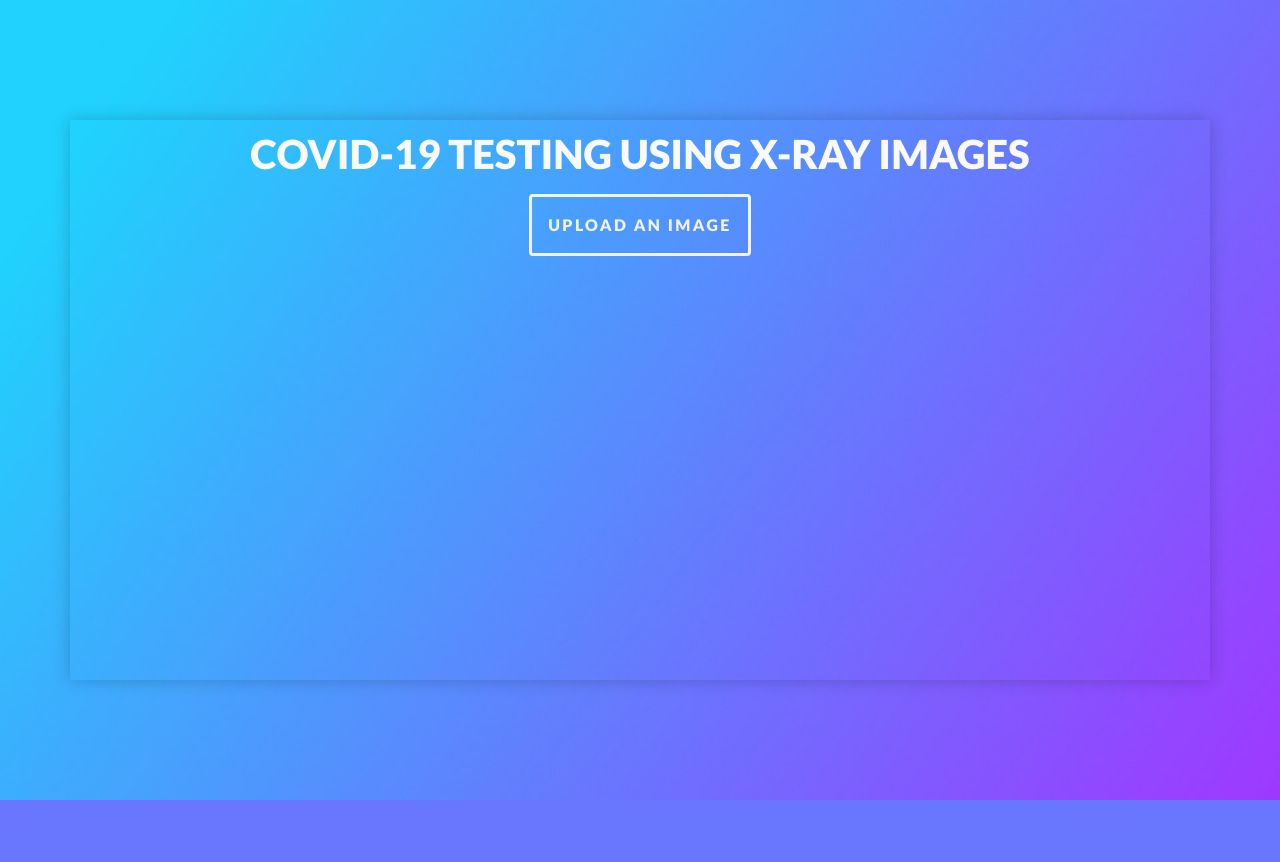
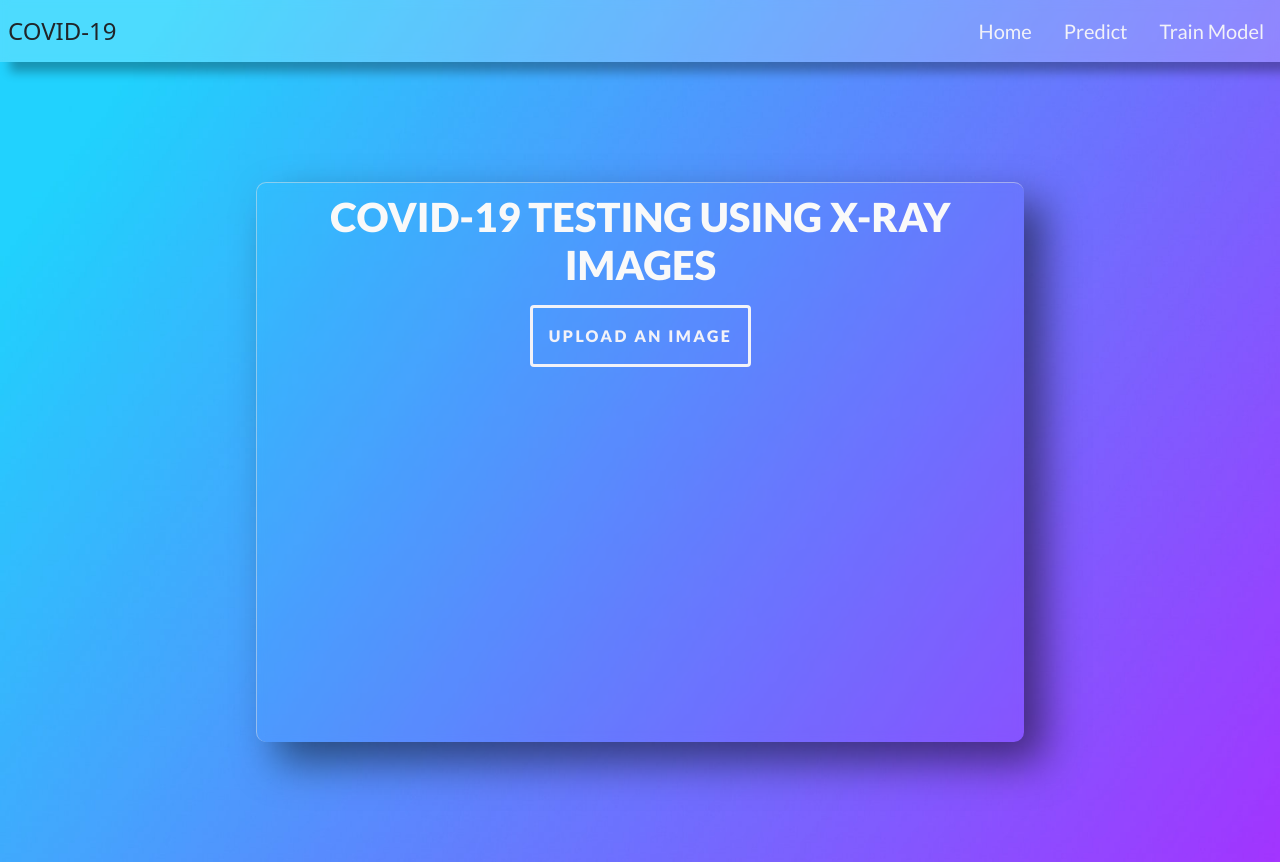
Before and after one commit to pranshuag9/covid19-analyzer, a Flask app: page /predict in a window 1280 px wide. Before the commit the page ends 800 px from the top, so only its background shows below. Run offline with Flask 2, Linux system fonts and the light colour scheme; some libraries are stand-ins or nearby versions.

Commit message:
added navbar

```diff
--- a/static/styles/styles.css
+++ b/static/styles/styles.css
@@ -1,6 +1,7 @@
  /* styling for html elements */
-body{
+ body{
   margin : 0;
+  padding: 0;
   background-image: url(../images/main-background.jpg);
   background-size: cover;
   background-attachment: fixed;
@@ -51,7 +52,8 @@
 			cursor : pointer;
 }
 #image-selector:focus + label,
-#image-selector + label:hover {
+#image-selector + label:hover,
+.navbar-links li a:hover {
         color : #212121;
 				background-color : #F2F2F8;
 				outline : none;
@@ -60,7 +62,8 @@
 #image-selector:focus + label{
   outline: none;
 }
-#image-selector:active + label{
+#image-selector:active + label,
+.navbar-links li a:active{
   transform : translate3D(0, 2px, 0);
 	outline: none;
 }
@@ -84,18 +87,24 @@
 }
 
  /* styling for class */
+
  .parent-container{
   display: grid;
   align-items: center;
   height: 100vh;
  }
-.container {
+
+ .container {
   width: 60vw;
   height: 70vh;
-  box-shadow: 0 0 1rem 0 rgba(0, 0, 0, 0.2);
+  box-shadow: 20px 20px 40px rgba(0, 0, 0, 0.5);
+  border-radius: 10px;
+  border-top: 1px solid rgba(225, 225, 225, 0.5);
+  border-left: 1px solid rgba(225, 225, 225, 0.5);
   position:relative;
   background: inherit;
   text-align: center;
+  backdrop-filter: blur(5px);
 }
 
 .container:before{
@@ -105,9 +114,10 @@
   left: 0;
   right: 0;
   bottom: 0;
-  box-shadow: inset 0 0 4000px rgba(255, 255, 255, 0.5);
+  box-shadow: inset 0 0 40px rgba(255, 255, 255, 0.5);
   filter:blur(50px);
 }
+
 
 .heading{
   font-family: "Lato";
@@ -150,6 +160,7 @@
 
 .predict{
   position: absolute;
+  background: inherit;
   left: 50%;
   bottom: 20px;
   transform: translateX(-50%);
@@ -161,3 +172,48 @@
   top: 20%;
   left: 20%;
 }
+.navbar:before{
+  position: absolute;
+  box-shadow: inset 0 0 40px rgba(255, 255, 255, 0.5);
+  filter:blur(50px);
+}
+.navbar{
+  display: flex;
+  justify-content: space-between;
+  align-items: center;
+  box-shadow: 10px 10px 10px rgba(0, 0, 0, 0.3);
+  background: rgba(255, 255, 255, 0.2);
+  padding-top: 0;
+  padding-bottom: 0;
+  backdrop-filter: blur(5px);
+}
+
+.brand-title{
+  font-size: 1.5rem;
+  margin: .5rem;
+}
+
+.navbar-links ul{
+  margin: 0;
+  padding: 0;
+  display: flex;
+}
+
+.navbar-links li{
+  list-style: none;
+}
+
+.navbar-links li a{
+  text-decoration: none;
+  color: white;
+  padding: 1rem;
+  display: block;
+  transform: translate(50%, 0);
+  font-family : 'Lato', Verdana, sans-serif;
+  font-weight: 400;
+  background-color : transparent;
+  color : #F2F2F8;
+  transform : translate3D(0, 0, 0);
+  transition : color .3s, background-color .3s, transform .15s;
+  cursor : pointer;
+}
--- a/templates/predict.html
+++ b/templates/predict.html
@@ -5,13 +5,29 @@
         <link rel="preconnect" href="https://fonts.gstatic.com">
 		<link href="https://fonts.googleapis.com/css2?family=Lato:wght@400;900&display=swap" rel="stylesheet">
 		<!-- CSS only -->
-        <link rel= "stylesheet" type= "text/css" href= "{{ url_for('static',filename='styles/styles.css') }}">
         <link href="https://cdn.jsdelivr.net/npm/bootstrap@5.0.1/dist/css/bootstrap.min.css" rel="stylesheet" integrity="sha384-+0n0xVW2eSR5OomGNYDnhzAbDsOXxcvSN1TPprVMTNDbiYZCxYbOOl7+AMvyTG2x" crossorigin="anonymous">
 		<!-- JavaScript Bundle with Popper -->
 		<script src="https://cdn.jsdelivr.net/npm/bootstrap@5.0.1/dist/js/bootstrap.bundle.min.js" integrity="sha384-gtEjrD/SeCtmISkJkNUaaKMoLD0//ElJ19smozuHV6z3Iehds+3Ulb9Bn9Plx0x4" crossorigin="anonymous"></script>
+		<link rel= "stylesheet" type= "text/css" href= "{{ url_for('static',filename='styles/styles.css') }}">
 
 	</head>
 	<body>
+		<nav class="navbar">
+			<div class="brand-title">COVID-19</div>
+			<a href="#" class="toggle-button">
+				<span class="bar"></span>
+				<span class="bar"></span>
+				<span class="bar"></span>
+			</a>
+			<div class="navbar-links">
+				<ul>
+					<li><a href="/">Home</a></li>
+					<li><a href="/predict">Predict</a></li>
+					<li><a href="/train">Train Model</a></li>
+
+				</ul>
+			</div>
+		</nav>
 		<section class="parent-container">
 			<div class="container">
 				<h1 class="heading">COVID-19 TESTING USING X-RAY IMAGES</h1>
```
Also changed, not shown: templates/home.html (+17 -1 lines), templates/train.html (+17 -1 lines).
